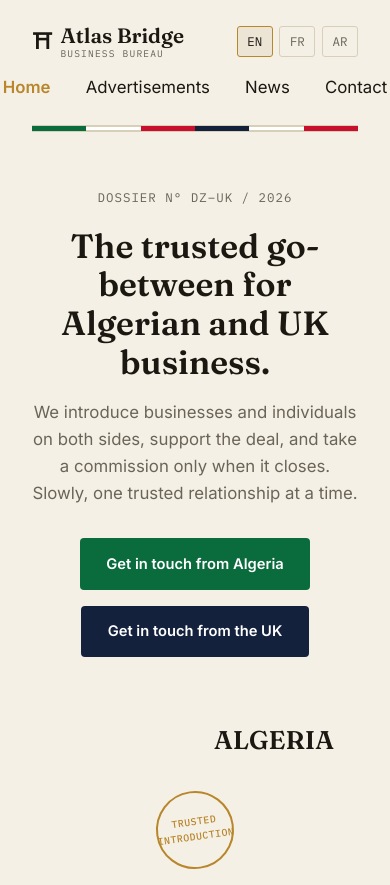
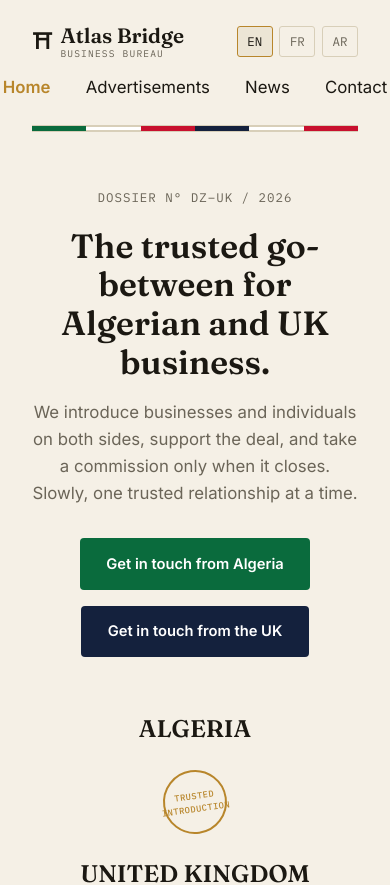
Before and after one commit to younes478/qualityfirst-website, a React (Create React App) app: page / in a window 390 px wide. Shown: the top 885 px of the page. Built offline with nearby package versions, Linux system fonts and the light colour scheme.

Commit message:
Fix mobile layout for hero manifest split

```diff
--- a/src/App.css
+++ b/src/App.css
@@ -531,8 +531,11 @@ section h2.center { text-align: center; margin: 0 auto 2.5rem; }
 @media (max-width: 900px) {
   .cat-grid, .steps-grid { grid-template-columns: repeat(2, 1fr); }
   .split-grid { grid-template-columns: 1fr; }
-  .manifest-split { grid-template-columns: 1fr; }
-  .manifest-seam { width: 100%; padding: 1rem 0; }
+  .manifest-split { grid-template-columns: 1fr; row-gap: 0.25rem; }
+  .manifest-panel { justify-content: center !important; padding: 0.4rem 1rem; }
+  .panel-label { font-size: 1.5rem; }
+  .manifest-seam { width: 100%; padding: 0.75rem 0; }
+  .stamp { width: 64px; height: 64px; font-size: 0.55rem; }
   .nav-links { order: 3; width: 100%; justify-content: center; }
   .form-row { grid-template-columns: 1fr; }
 }
```
